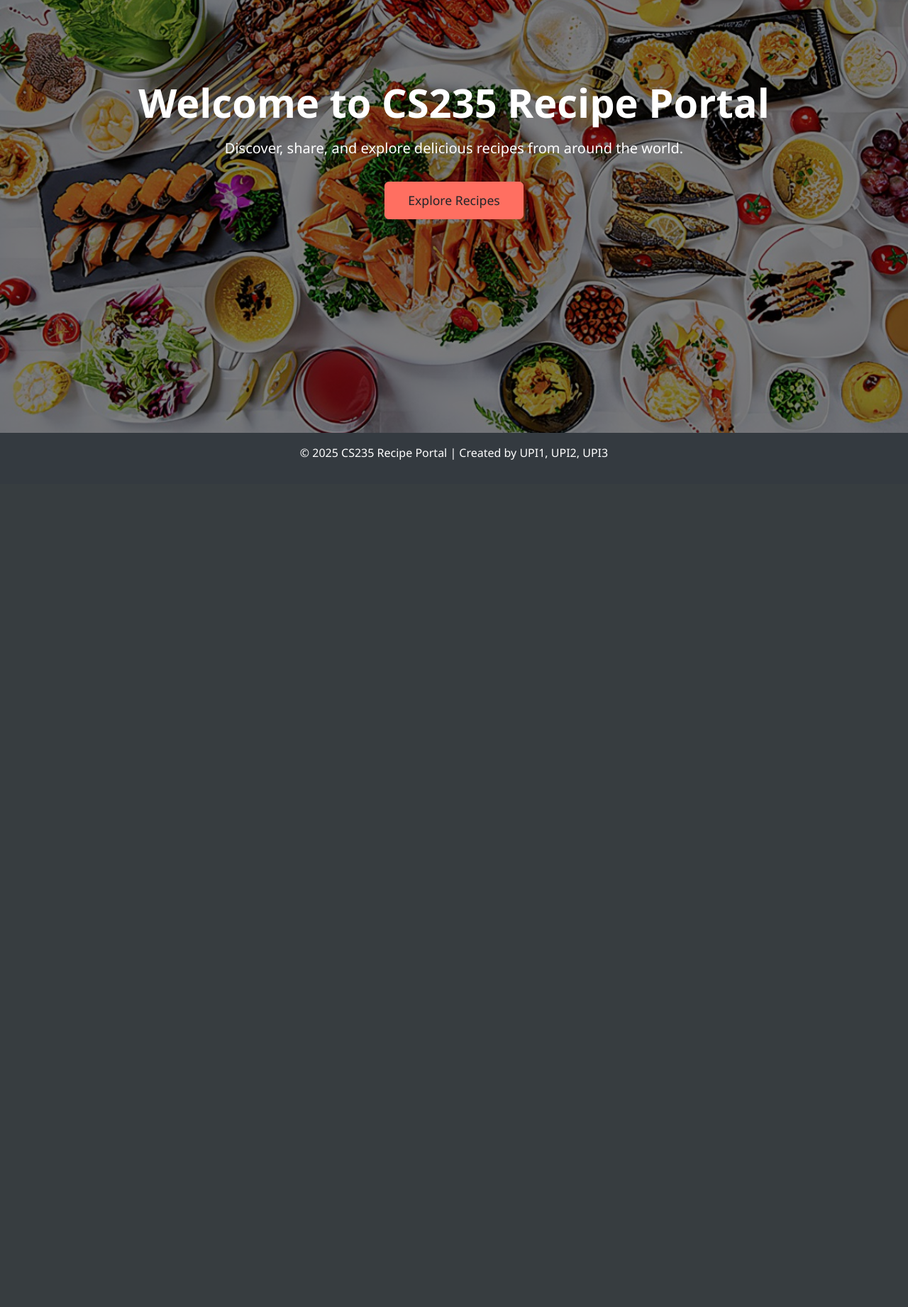
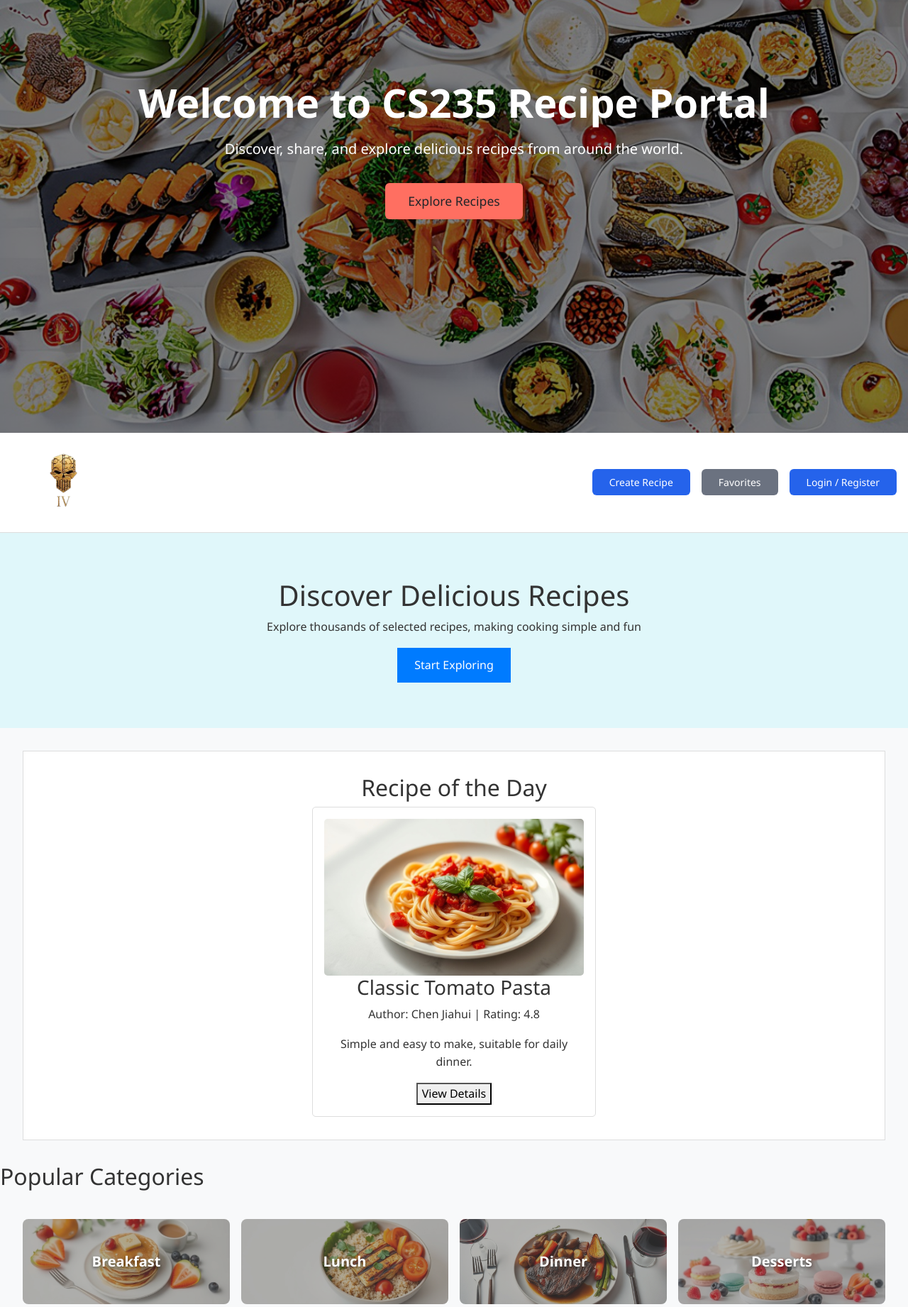
Before and after one commit to wumingsaberarcher/CS-235-Assignment-1, a Flask app: template recipe/templates/recipeDescription.html in a window 1280 px wide. Shown: the part 190-2032 px from the top of the page at 71% size. Before the commit the page ends 838 px from the top, so only its background shows below. Run offline with Flask 3, Linux system fonts and the light colour scheme; the template is opened without the code that fills it, so the values that code supplies are empty; parts of the project's set-up code (start-up, migrations or seed data) failed here and were passed over.

Commit message:
veriosn 5

```diff
--- a/recipe/templates/recipeDescription.html
+++ b/recipe/templates/recipeDescription.html
@@ -6,6 +6,7 @@
     <title>Welcome to CS235 Recipe Portal</title>
     <!-- Bootstrap CSS for modern, responsive styling -->
     <link href="https://cdn.jsdelivr.net/npm/bootstrap@5.3.0/dist/css/bootstrap.min.css" rel="stylesheet">
+    <link rel="stylesheet" href="../static/css/main.css"> <!-- Added to support spliced content -->
     <style>
         body {
             background-color: #f8f9fa;
@@ -58,16 +59,166 @@
         <div>
             <h1>Welcome to CS235 Recipe Portal</h1>
             <p>Discover, share, and explore delicious recipes from around the world.</p>
-            <a href="MainPage.html" class="btn btn-custom">Explore Recipes</a>
+            <a class="btn btn-custom" onclick="scrollOnePage()">Explore Recipes</a>
         </div>
     </div>
 
-    <!-- Footer -->
-    <footer class="footer">
-        <p>© 2025 CS235 Recipe Portal | Created by UPI1, UPI2, UPI3</p>
+    <!-- Spliced Recipe Portal Content -->
+    <header>
+        <div class="logo">
+            <img src="../static/Iron_warrior.png" alt="Website Logo" width="150">
+        </div>
+        <nav>
+            <ul>
+                <li><button class="btn btn-primary" aria-label="Create a new recipe">Create Recipe</button></li>
+                <li><button class="btn btn-secondary" aria-label="View favorite recipes">Favorites</button></li>
+                <li><a href="LoginPage.html" class="btn btn-primary" aria-label="Log in or register for an account">Login / Register</a></li>
+            </ul>
+        </nav>
+    </header>
+
+    <main>
+        <section class="hero">
+            <h1>Discover Delicious Recipes</h1>
+            <p>Explore thousands of selected recipes, making cooking simple and fun</p>
+            <button>Start Exploring</button>
+        </section>
+
+        <!-- Recipe of the Day Section -->
+        <section class="recipe-of-the-day">
+            <h2>Recipe of the Day</h2>
+            <div class="recipe-card">
+                <img src="../static/意大利面.jpg" alt="Recipe of the Day">
+                <h3>Classic Tomato Pasta</h3>
+                <p>Author: Chen Jiahui | Rating: 4.8</p>
+                <p>Simple and easy to make, suitable for daily dinner.</p>
+                <button>View Details</button>
+            </div>
+        </section>
+
+        <section class="categories">
+            <h2>Popular Categories</h2>
+            <div class="category-grid">
+                <a href="/recipes/breakfast" class="category-item category-breakfast" aria-label="Browse breakfast recipes">Breakfast</a>
+                <a href="/recipes/lunch" class="category-item category-lunch" aria-label="Browse lunch recipes">Lunch</a>
+                <a href="/recipes/dinner" class="category-item category-dinner" aria-label="Browse dinner recipes">Dinner</a>
+                <a href="/recipes/desserts" class="category-item category-desserts" aria-label="Browse desserts recipes">Desserts</a>
+            </div>
+        </section>
+
+        <section class="latest-recipes">
+            <h2>Selected Recipes</h2>
+            <div class="tabs">
+                <span>Latest Releases</span>
+                <span>Most Popular</span>
+            </div>
+            <div class="recipe-grid">
+                <div class="recipe-card">
+                    <h3>Classic Tomato Pasta</h3>
+                    <p>Chen Jiahui</p>
+                    <span>4.8</span>
+                </div>
+                <div class="recipe-card">
+                    <h3>Pan-Fried Salmon with Seasonal Vegetables</h3>
+                    <p>Wang Siyuan</p>
+                    <span>4.9</span>
+                </div>
+                <div class="recipe-card">
+                    <h3>Colorful Fruit Energy Bowl</h3>
+                    <p>Lin Meiqi</p>
+                    <span>4.7</span>
+                </div>
+            </div>
+        </section>
+
+        <section class="themes">
+            <h2>Selected Themes</h2>
+            <div class="theme-grid">
+                <a href="/themes/healthy" class="theme-item theme-healthy" aria-label="Explore healthy light meals">
+                    <h3>Healthy Light Meals</h3>
+                    <p>Discover new ways of delicious and healthy eating</p>
+                </a>
+                <a href="/themes/traditional" class="theme-item theme-traditional" aria-label="Explore traditional cuisine">
+                    <h3>Traditional Cuisine</h3>
+                    <p>Inherit classics, taste the flavor of home</p>
+                </a>
+            </div>
+        </section>
+
+        <section class="authors">
+            <h2>Recommended Authors</h2>
+            <a href="#">View More</a>
+            <div class="author-grid">
+                <div class="author-card">
+                    <h3>Zhang Meichu</h3>
+                    <p>Michelin Star Chef</p>
+                    <button>Follow</button>
+                </div>
+                <div class="author-card">
+                    <h3>Li Tiandian</h3>
+                    <p>Famous Pastry Chef</p>
+                    <button>Follow</button>
+                </div>
+                <div class="author-card">
+                    <h3>Wang Jiachang</h3>
+                    <p>Home Cooking Expert</p>
+                    <button>Follow</button>
+                </div>
+                <div class="author-card">
+                    <h3>Liu Chuangyi</h3>
+                    <p>Creative Cuisine Expert</p>
+                    <button>Follow</button>
+                </div>
+            </div>
+        </section>
+    </main>
+
+    <footer>
+        <h2>Discover Deliciousness, Share Happiness</h2>
+        <div class="footer-sections">
+            <div>
+                <h3>About Us</h3>
+                <ul>
+                    <li>About Us</li>
+                    <li>Join Us</li>
+                    <li>Contact Us</li>
+                </ul>
+            </div>
+            <div>
+                <h3>Help Center</h3>
+                <ul>
+                    <li>User Guide</li>
+                    <li>FAQ</li>
+                    <li>Feedback</li>
+                </ul>
+            </div>
+            <div>
+                <h3>Follow Us</h3>
+                <ul>
+                    <li>Discord</li>
+                    <li>Facebook</li>
+                    <li>Instagram</li>
+                </ul>
+            </div>
+        </div>
     </footer>
 
-    <!-- Bootstrap JS for interactivity (optional) -->
+    <!-- Original Footer -->
+    <footer class="footer">
+        <p>© 2025 CS235 Recipe Portal | Created by tli637, UPI2, UPI3</p>
+    </footer>
+
+    <!-- JavaScript for Scroll Functionality -->
+    <script>
+        function scrollOnePage() {
+            window.scrollBy({
+                top: window.innerHeight,
+                behavior: 'smooth'
+            });
+        }
+    </script>
+
+    <!-- Bootstrap JS for interactivity -->
     <script src="https://cdn.jsdelivr.net/npm/bootstrap@5.3.0/dist/js/bootstrap.bundle.min.js"></script>
 </body>
 </html>
```
